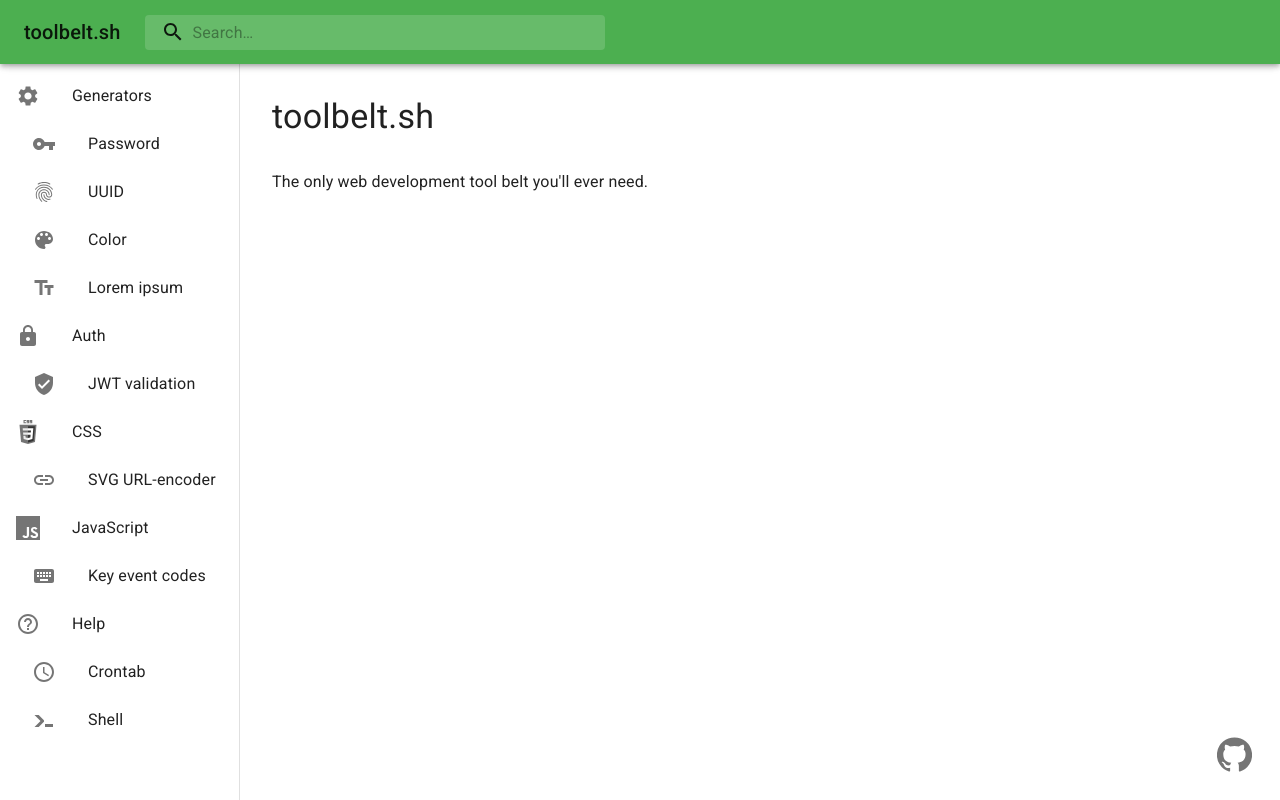
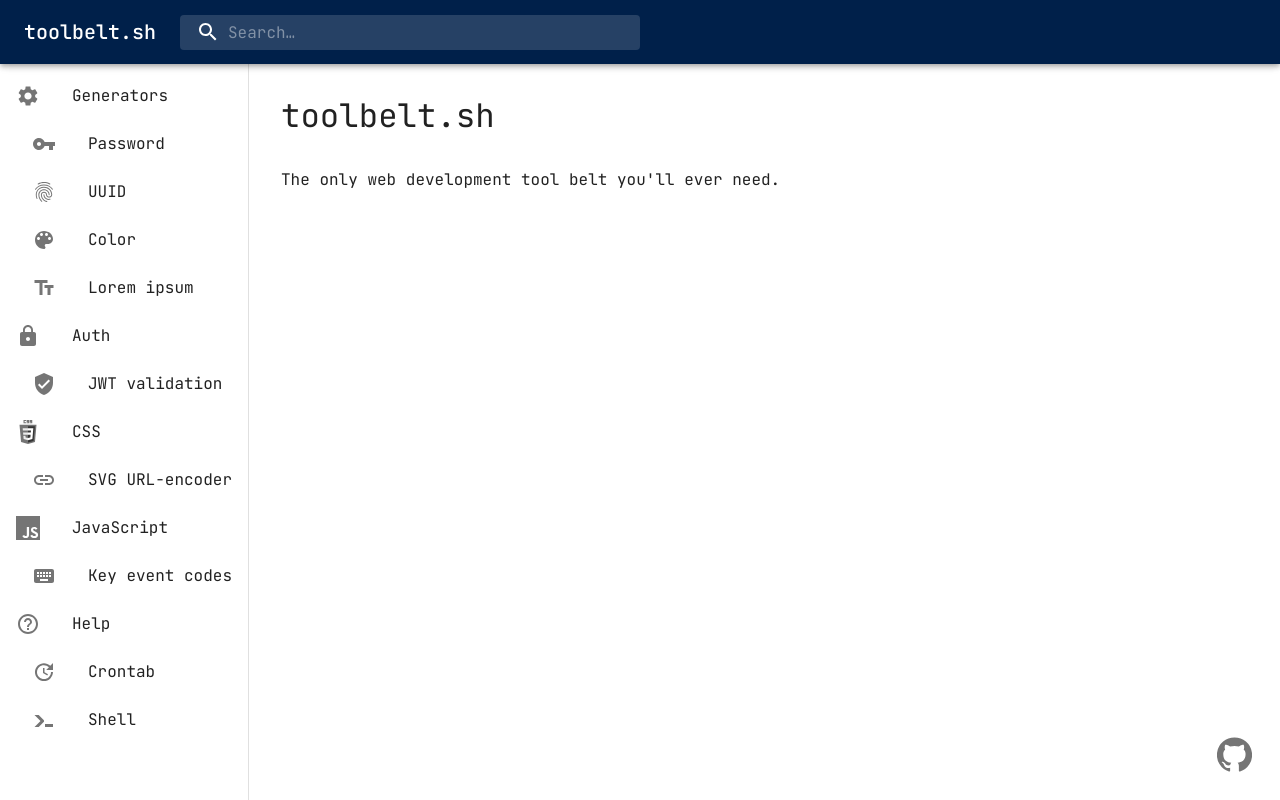
Before and after one commit to fcaylus/toolbelt.sh, a Next.js app: page / in a window 1280 px wide. Built offline with nearby package versions, Linux system fonts and the light colour scheme.

Commit message:
Restyle everything

```diff
--- a/pages/_document.tsx
+++ b/pages/_document.tsx
@@ -9,7 +9,11 @@ export default class MyDocument extends Document {
       <Html lang="en">
         <Head>
           <meta name="theme-color" content={theme.palette.primary.main} />
-          <link rel="stylesheet" href="https://fonts.googleapis.com/css?family=Roboto:300,400,500,700&display=swap" />
+          <link rel="preconnect" href="https://fonts.gstatic.com" />
+          <link
+            href="https://fonts.googleapis.com/css2?family=JetBrains+Mono:wght@300;400;500;700&display=swap"
+            rel="stylesheet"
+          />
         </Head>
         <body>
           <Main />
--- a/src/routes.tsx
+++ b/src/routes.tsx
@@ -5,9 +5,9 @@ import {
   Keyboard,
   Link,
   Palette,
-  Schedule,
   Settings,
   TextFields,
+  Update,
   VerifiedUser,
   VpnKey,
 } from '@material-ui/icons';
@@ -94,7 +94,7 @@ export const routes: RouteCategory[] = [
     routes: [
       {
         name: 'Crontab',
-        icon: <Schedule />,
+        icon: <Update />,
         path: '/crontab',
       },
       {
--- a/src/theme.ts
+++ b/src/theme.ts
@@ -1,13 +1,18 @@
 import { createMuiTheme } from '@material-ui/core/styles';
 import { red } from '@material-ui/core/colors';
+import { responsiveFontSizes } from '@material-ui/core';
 
-const theme = createMuiTheme({
+const theme = responsiveFontSizes(
+  createMuiTheme({
+    typography: {
+      fontFamily: ['"JetBrains Mono"', 'monospace', '"Apple Color Emoji"', '"Segoe UI Emoji"', '"Segoe UI Symbol"'],
+    },
     palette: {
       primary: {
-      main: '#4caf50',
+        main: '#00204a',
       },
       secondary: {
-      main: '#ffc400',
+        main: '#70a3c4',
       },
       error: {
         main: red.A400,
@@ -16,6 +21,7 @@ const theme = createMuiTheme({
         default: '#fff',
       },
     },
-});
+  })
+);
 
 export default theme;
```
Lines whose indentation alone changed are shown as unchanged.
